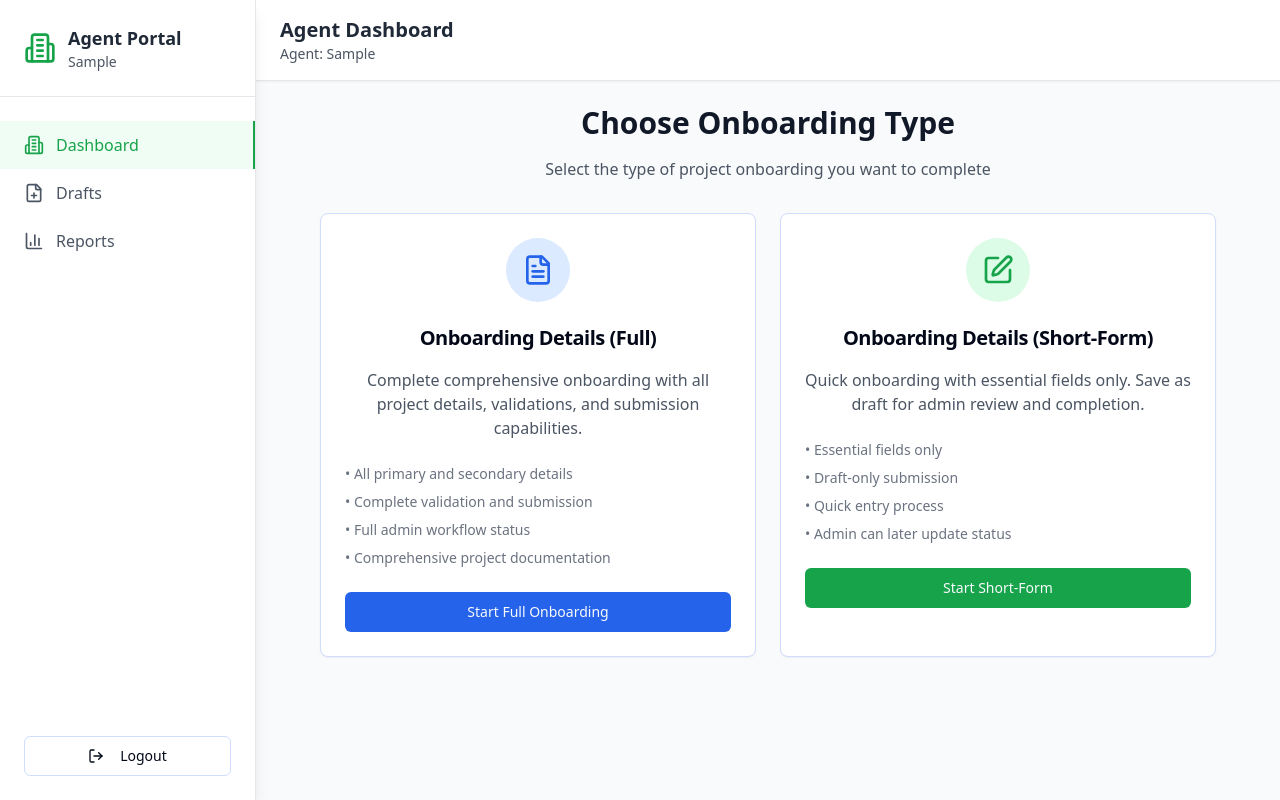
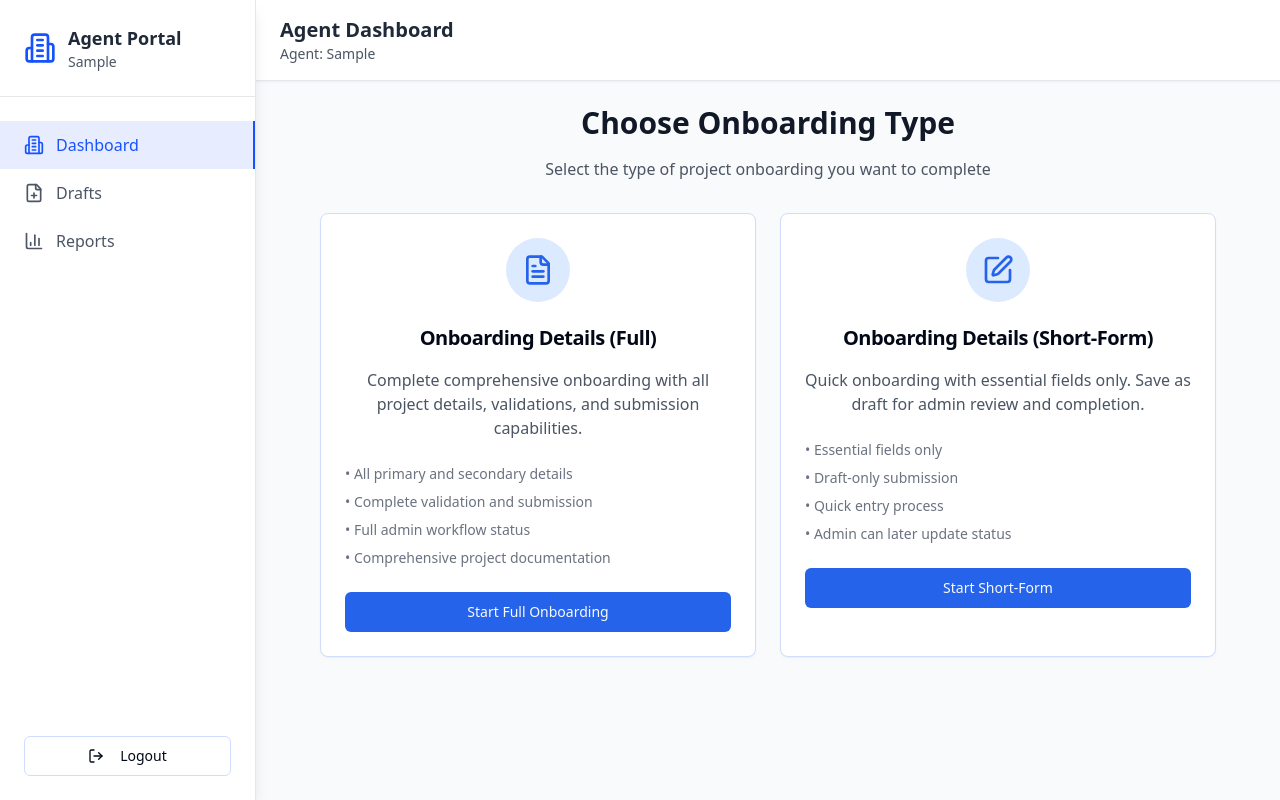
Before and after one commit to saicharancsc/realty-nexus-pilot, a React (Vite) app: page /agent in a window 1280 px wide. Both pictures are taken after typing "Sample", "name@example.com", "Sample123" into the empty fields and a click on the button "Sign In". Built offline with nearby package versions, Linux system fonts and the light colour scheme.

Commit message:
feat: Update UI colors and hover effects
Modified the "Start Short-Form" button to match the "Start Full Onboarding" button's color and hover properties. Also, updated the active state color of sidebar components ("Dashboard", "Drafts", "Report") to use the color code "#1752ff".

```diff
--- a/src/pages/AgentDashboard.tsx
+++ b/src/pages/AgentDashboard.tsx
@@ -1,3 +1,4 @@
+
 import React, { useState, useEffect } from 'react';
 import { Card, CardContent, CardHeader, CardTitle } from '@/components/ui/card';
 import { Button } from '@/components/ui/button';
@@ -188,8 +189,8 @@ const AgentDashboard: React.FC<AgentDashboardProps> = ({ agentData, onLogout })
 
               <Card className="hover:shadow-lg transition-shadow cursor-pointer group">
                 <CardHeader className="text-center pb-4">
-                  <div className="w-16 h-16 bg-green-100 rounded-full flex items-center justify-center mx-auto mb-4 group-hover:bg-green-200 transition-colors">
-                    <Edit className="w-8 h-8 text-green-600" />
+                  <div className="w-16 h-16 bg-blue-100 rounded-full flex items-center justify-center mx-auto mb-4 group-hover:bg-blue-200 transition-colors">
+                    <Edit className="w-8 h-8 text-blue-600" />
                   </div>
                   <CardTitle className="text-xl">Onboarding Details (Short-Form)</CardTitle>
                 </CardHeader>
@@ -205,7 +206,7 @@ const AgentDashboard: React.FC<AgentDashboardProps> = ({ agentData, onLogout })
                   </ul>
                   <Button
                     onClick={() => handleOptionSelect('short')}
-                    className="w-full bg-green-600 hover:bg-green-700"
+                    className="w-full bg-blue-600 hover:bg-blue-700"
                   >
                     Start Short-Form
                   </Button>
@@ -257,7 +258,7 @@ const AgentDashboard: React.FC<AgentDashboardProps> = ({ agentData, onLogout })
         <div className="p-6 border-b border-gray-200">
           <div className="flex items-center justify-between">
             <div className="flex items-center space-x-3">
-              <Building2 className="w-8 h-8 text-green-600" />
+              <Building2 className="w-8 h-8 text-[#1752ff]" />
               <div>
                 <h2 className="text-lg font-bold text-gray-800">Agent Portal</h2>
                 <p className="text-sm text-gray-600">{agentData.name}</p>
@@ -286,14 +287,14 @@ const AgentDashboard: React.FC<AgentDashboardProps> = ({ agentData, onLogout })
                 onClick={() => item.id === 'selection' ? handleBackToSelection() : handleOptionSelect(item.id as any)}
                 className={`w-full flex items-center px-6 py-3 text-left transition-colors ${
                   isActive
-                    ? 'bg-green-50 text-green-600 border-r-2 border-green-600'
+                    ? 'bg-[#1752ff]/10 text-[#1752ff] border-r-2 border-[#1752ff]'
                     : 'text-gray-600 hover:bg-gray-50'
                 }`}
               >
                 <Icon className="w-5 h-5 mr-3" />
                 <span>{item.label}</span>
                 {item.id === 'drafts' && drafts.length > 0 && (
-                  <span className="ml-auto bg-green-100 text-green-600 px-2 py-1 rounded-full text-xs">
+                  <span className="ml-auto bg-[#1752ff]/10 text-[#1752ff] px-2 py-1 rounded-full text-xs">
                     {drafts.length}
                   </span>
                 )}
```
